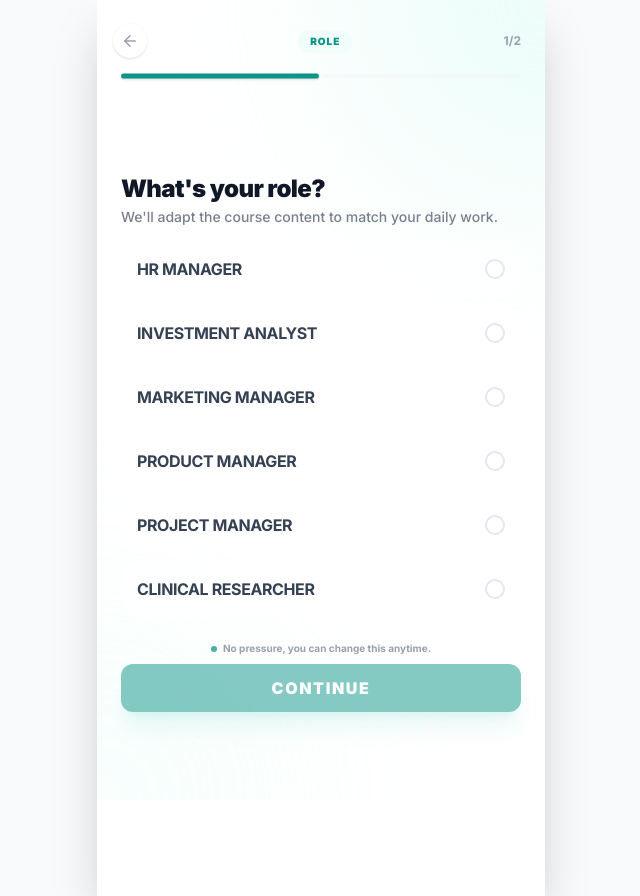
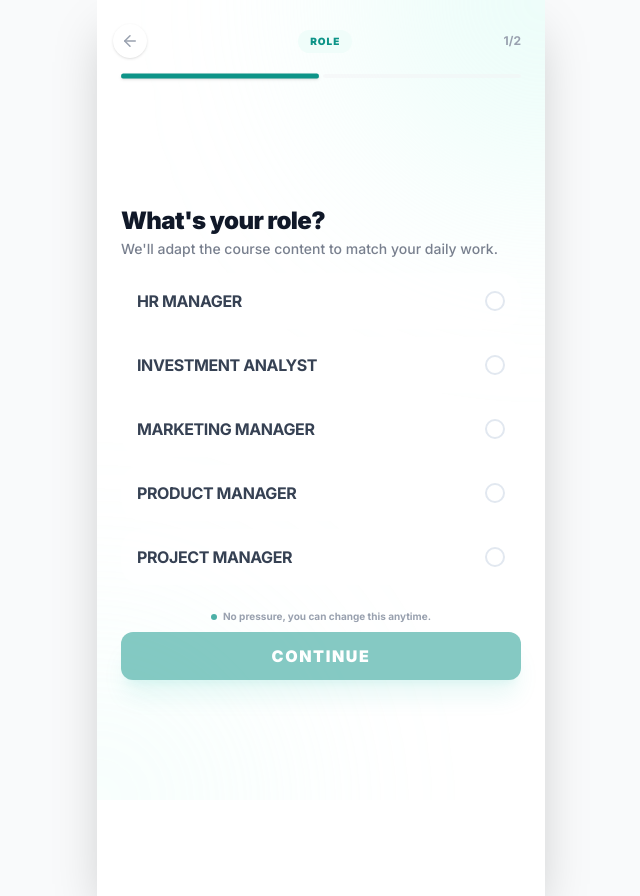
Before and after one commit to FirstStepTechnologies/vina_frontend, a Next.js app: page /profession in a window 1280 px wide. Shown: the whole page, without its empty margins (319-959 px from the left). Built offline with nearby package versions, Linux system fonts and the light colour scheme; no server answers.

Commit message:
Remove clinical researcher from onboarding roles

```diff
--- a/src/app/profession/page.tsx
+++ b/src/app/profession/page.tsx
@@ -22,7 +22,6 @@ const STEPS = [
             { label: "Marketing Manager", value: "Marketing Manager", sub: "" },
             { label: "Product Manager", value: "Product Manager", sub: "" },
             { label: "Project Manager", value: "Project Manager", sub: "" },
-            { label: "Clinical Researcher", value: "Clinical Researcher", sub: "" },
         ]
     },
     {
```
